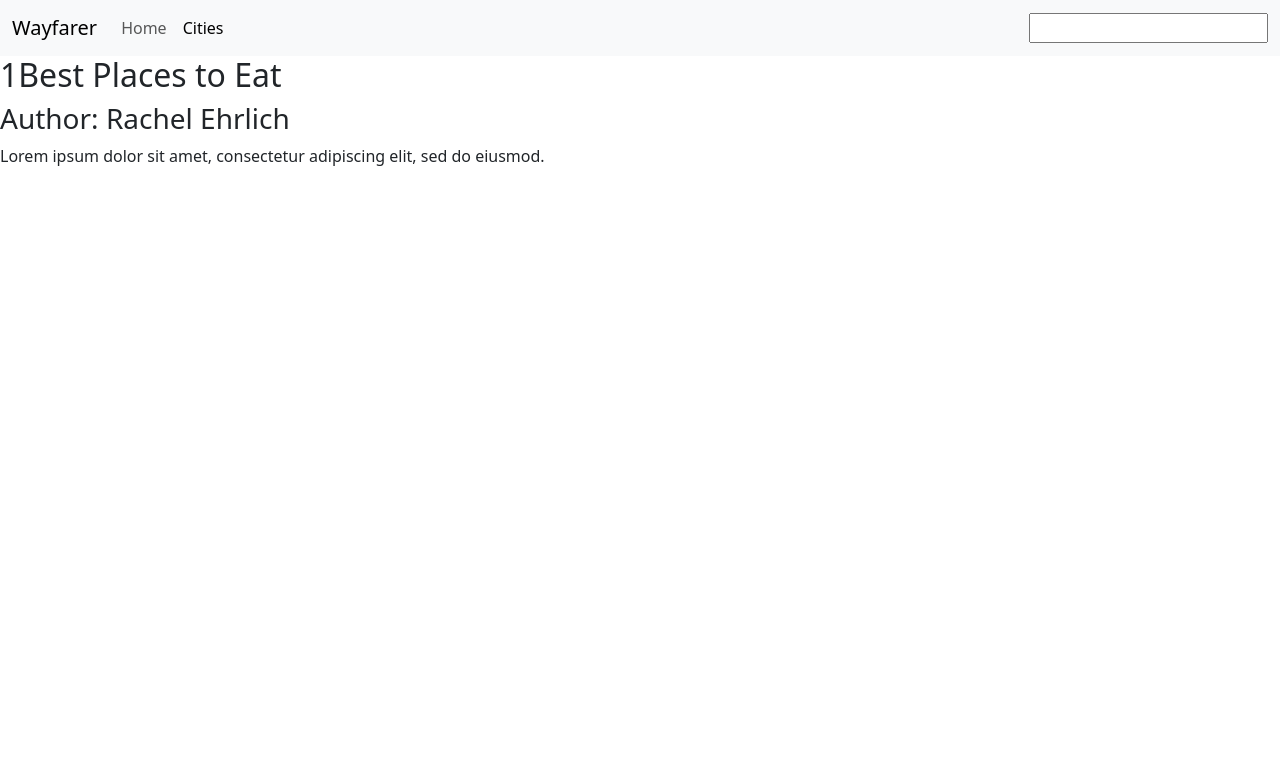
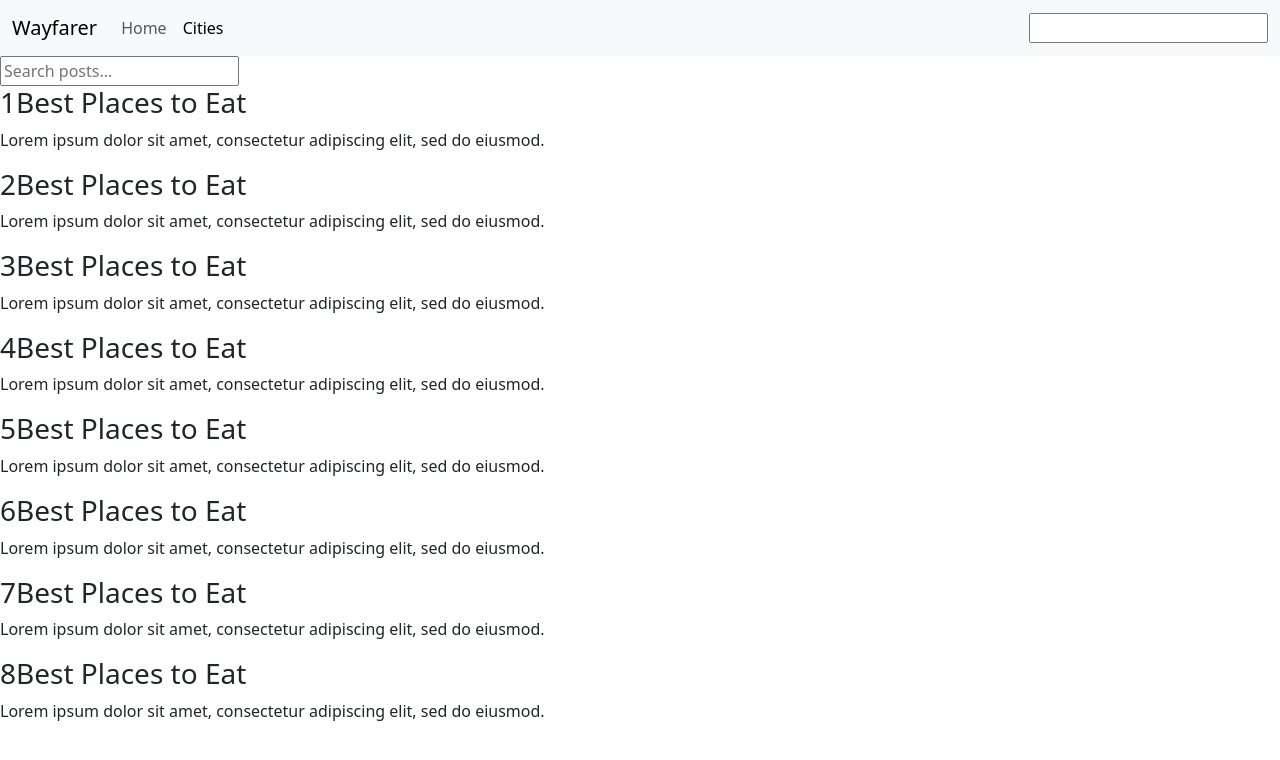
Before and after one commit to Dommy99/wayfarer, an Angular app: page /cities/1/posts/1 in a window 1280 px wide. Shown: the top 760 px of the page. Built offline with nearby package versions, Linux system fonts and the light colour scheme.

Commit message:
filtered search

```diff
--- a/src/app/homepage/posts/posts.component.html
+++ b/src/app/homepage/posts/posts.component.html
@@ -1,5 +1,6 @@
-<div *ngIf="post">
-  <h2>{{post.title}}</h2>
-  <h3>Author: {{post.author}}</h3>
+<input type="text" [(ngModel)]="searchTerm" (input)="filterPosts()" placeholder="Search posts...">
+
+<div *ngFor="let post of filteredPosts">
+  <h3>{{post.title}}</h3>
   <p>{{post.content}}</p>
 </div>
--- a/src/app/homepage/posts/posts.component.ts
+++ b/src/app/homepage/posts/posts.component.ts
@@ -29,6 +29,9 @@ interface CityData {
 export class PostsComponent implements OnInit {
   cities: CityData = cityData;
   post?: Post;
+  allPosts: Post[] = [];
+  filteredPosts: Post[] = [];
+  searchTerm: string = '';
 
   constructor(private route: ActivatedRoute) { }
 
@@ -40,6 +43,23 @@ export class PostsComponent implements OnInit {
       if (city) {
         this.post = city.posts.find(post => post.id === postId);
       }
+
+      this.allPosts = this.cities.cities.reduce((prev, curr) => {
+        return prev.concat(curr.posts);
+      }, [] as Post[]);
+
+      this.filteredPosts = [...this.allPosts];
     });
   }
+
+  filterPosts(): void {
+    if (!this.searchTerm) {
+      this.filteredPosts = [...this.allPosts];
+      return;
+    }
+
+    this.filteredPosts = this.allPosts.filter(post =>
+      post.title.toLowerCase().includes(this.searchTerm.toLowerCase())
+    );
+  }
 }
```
Also changed, not shown: src/app/homepage/homepage.module.ts (+5 -3 lines).
